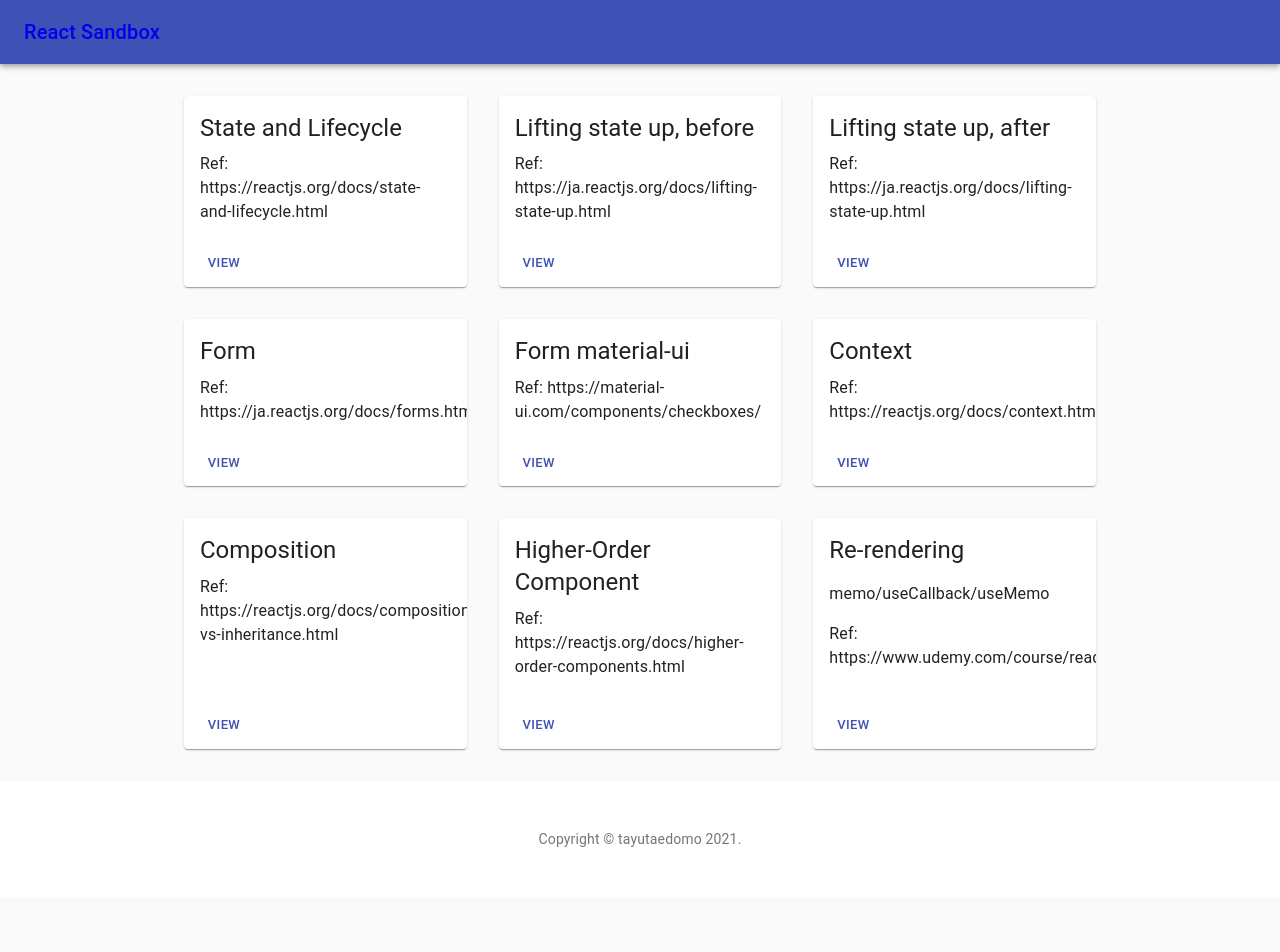
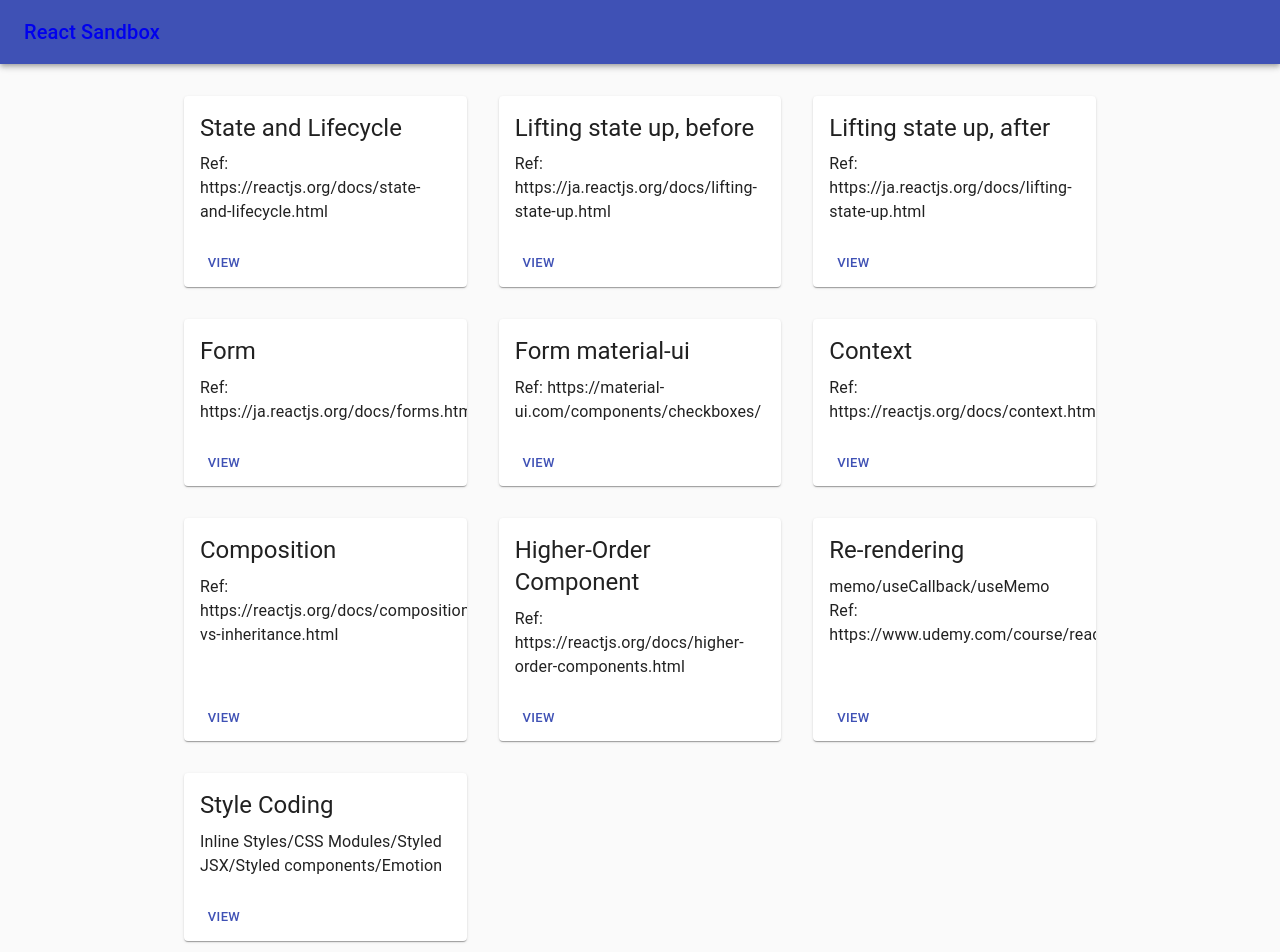
Before and after one commit to tayutaedomo/react-sandbox, a React (Create React App) app: page / in a window 1280 px wide. Shown: the top 952 px of the page. Before the commit the page ends 897 px from the top, so only its background shows below. Built offline with nearby package versions, Linux system fonts and the light colour scheme.

Commit message:
add: Styles component

```diff
--- a/src/components/App.js
+++ b/src/components/App.js
@@ -17,6 +17,7 @@ import ContextScreen from './context/ContextScreen';
 import CompositionScreen from './composition/CompositionScreen';
 import HocScreen from './hoc/HocScreen';
 import Rerendering from './re-rendering/Rerendering';
+import Styles from './styles/Styles';
 
 const useStyles = makeStyles((theme) => ({
   cardGrid: {
@@ -85,6 +86,11 @@ export default function App() {
                 <Rerendering />
               </Container>
             </Route>
+            <Route path="/styles">
+              <Container className={classes.cardGrid} maxWidth="sm">
+                <Styles />
+              </Container>
+            </Route>
           </Switch>
         </main>
         <Footer />
--- a/src/components/home/HomeScreen.js
+++ b/src/components/home/HomeScreen.js
@@ -82,14 +82,22 @@ export default function Home() {
             headline={'Re-rendering'}
             content={
               <>
-                <p>memo/useCallback/useMemo</p>
-                <p>
-                  Ref:
-                  https://www.udemy.com/course/react_stepup/learn/lecture/24823308
-                </p>
+                memo/useCallback/useMemo
+                <br />
+                Ref:
+                https://www.udemy.com/course/react_stepup/learn/lecture/24823308
               </>
             }
             to={'/re-rendering'}
+          />
+        </Grid>
+        <Grid item xs={12} sm={6} md={4}>
+          <HomeCard
+            headline={'Style Coding'}
+            content={
+              'Inline Styles/CSS Modules/Styled JSX/Styled components/Emotion'
+            }
+            to={'/styles'}
           />
         </Grid>
       </Grid>
--- /dev/null
+++ b/src/components/styles/Styles.jsx
@@ -0,0 +1,7 @@
+import React from 'react';
+
+const Styles = () => {
+  return <div>Styles</div>;
+};
+
+export default Styles;
```
